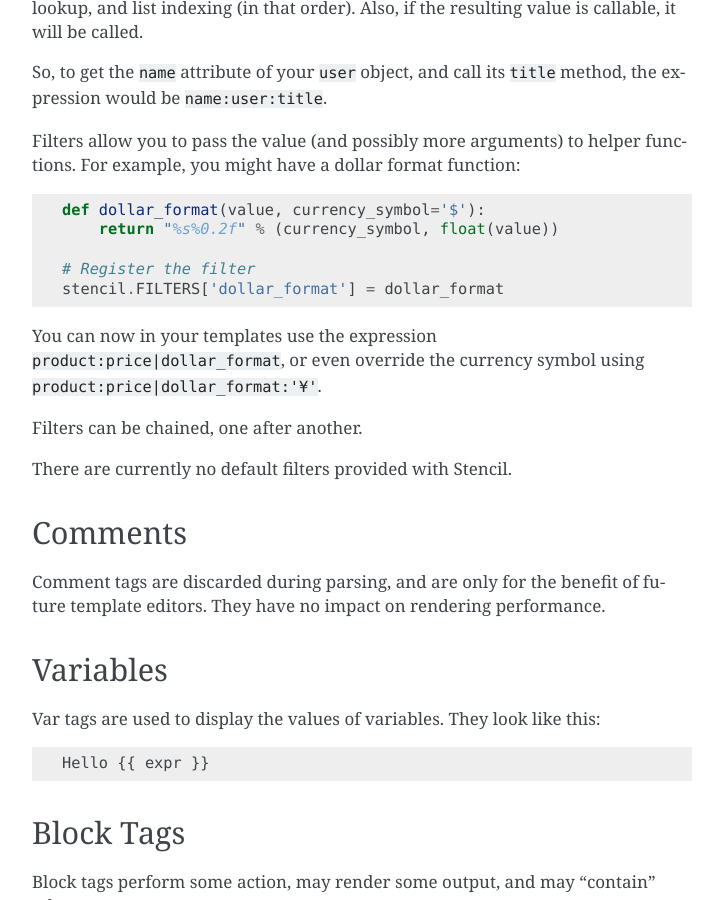
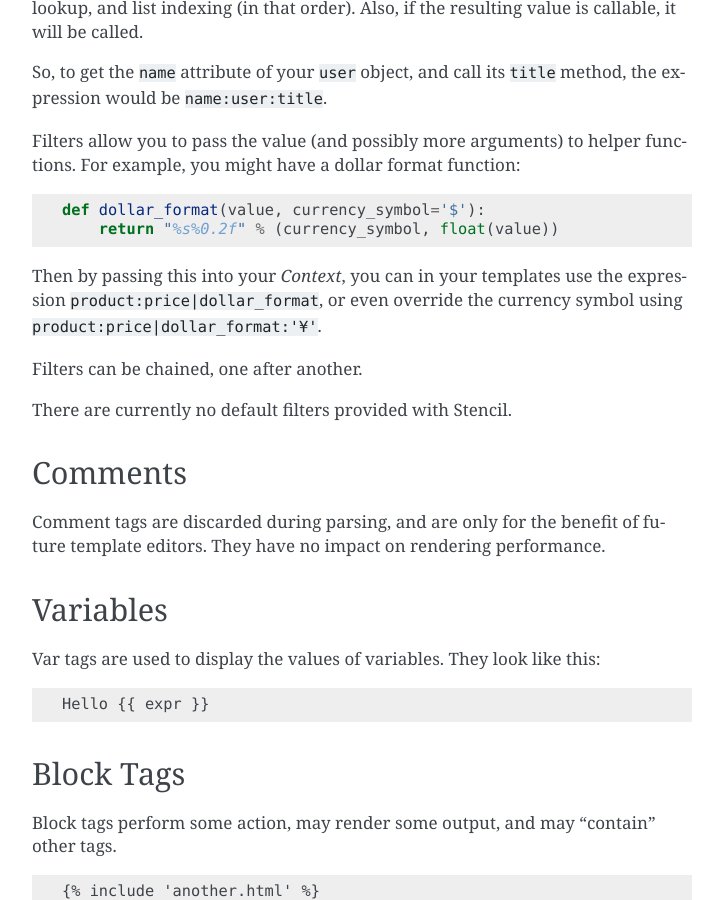
Before and after one commit to funkybob/stencil, a Sphinx documentation site: the page built from docs/writing.rst, in a window 1280 px wide and 900 px high, scrolled down 698 px. Shown: the whole window, without its empty margins (388-1111 px from the left). Built offline with Sphinx 7.4.7, drawn with Linux system fonts in a browser that asks for light colours.

Commit message:
Bump version to 3.0 with change of Filter handling

```diff
--- a/README.rst
+++ b/README.rst
@@ -30,11 +30,10 @@ Quick Start
 
       from .utils import escape
 
-      stencil.FILTERS['escape'] = escape
       loader = stencil.TemplateLoader(['tmpl/'])
 
       t = loader['index.html']
-      c = stencil.Context({'name': 'Ruprect'})
+      c = stencil.Context({'name': 'Ruprect', 'escape': escape})
 
       print t.render(c)
       # Should output "Good morning, Ruprect!"
--- a/docs/extending.rst
+++ b/docs/extending.rst
@@ -50,20 +50,18 @@ Here is an example of adding an ``escape`` filter:
             return escape_js(value)
         raise ValueError('Invalid escape mode: %r' % mode)
 
-    stencil.FILTERS['escape'] = escape
-
 And we use it in our template:
 
 .. code-block:: html
 
    <input type="text" value="{{ value|escape }}">
 
-Now we can use it:
+Now we can use it by passing it in the context:
 
 .. code-block:: python
 
    >>> from stencil import TemplateLoader, Context
-   >>> ctx = Context({'value': '<script>alert("BOO");</script>'})
+   >>> ctx = Context({'value': '<script>alert("BOO");</script>', 'escape': escape})
    >>> tmp.render(ctx)
    u'<input type="text" value="&lt;script&gt;alert(&quot;BOO&quot;);&lt;/script&gt;">'
 
--- a/docs/using.rst
+++ b/docs/using.rst
@@ -56,5 +56,5 @@ limit of information the template can access.
 Custom filters
 --------------
 
-Filtering functions for applying to values in expressions can be defined in the
-globally shared dict ``stencil.FILTERS``.
+Filtering functions for applying to values in expressions can be included in
+the context.
--- a/docs/writing.rst
+++ b/docs/writing.rst
@@ -44,12 +44,9 @@ functions.  For example, you might have a dollar format function:
     def dollar_format(value, currency_symbol='$'):
         return "%s%0.2f" % (currency_symbol, float(value))
 
-    # Register the filter
-    stencil.FILTERS['dollar_format'] = dollar_format
-
-You can now in your templates use the expression
-``product:price|dollar_format``, or even override the currency symbol using
-``product:price|dollar_format:'¥'``.
+Then by passing this into your `Context`, you can in your templates use the
+expression ``product:price|dollar_format``, or even override the currency
+symbol using ``product:price|dollar_format:'¥'``.
 
 Filters can be chained, one after another.
 
--- a/setup.py
+++ b/setup.py
@@ -13,7 +13,7 @@ def test_suite():
 
 setup(
     name='stencil-template',
-    version='2.1.0',
+    version='3.0.0',
     description='A template engine light enough to embed in your project.',
     url='https://github.com/funkybob/stencil/',
     author='Curtis Maloney',
@@ -24,6 +24,6 @@ setup(
         'Programming Language :: Python :: 3',
     ],
     keywords='template',
-    py_modules=['stencil',],
+    py_modules=['stencil'],
     test_suite='__main__.test_suite',
 )
```
Also changed, not shown: stencil.py (+10 -11 lines), 1 other file.
